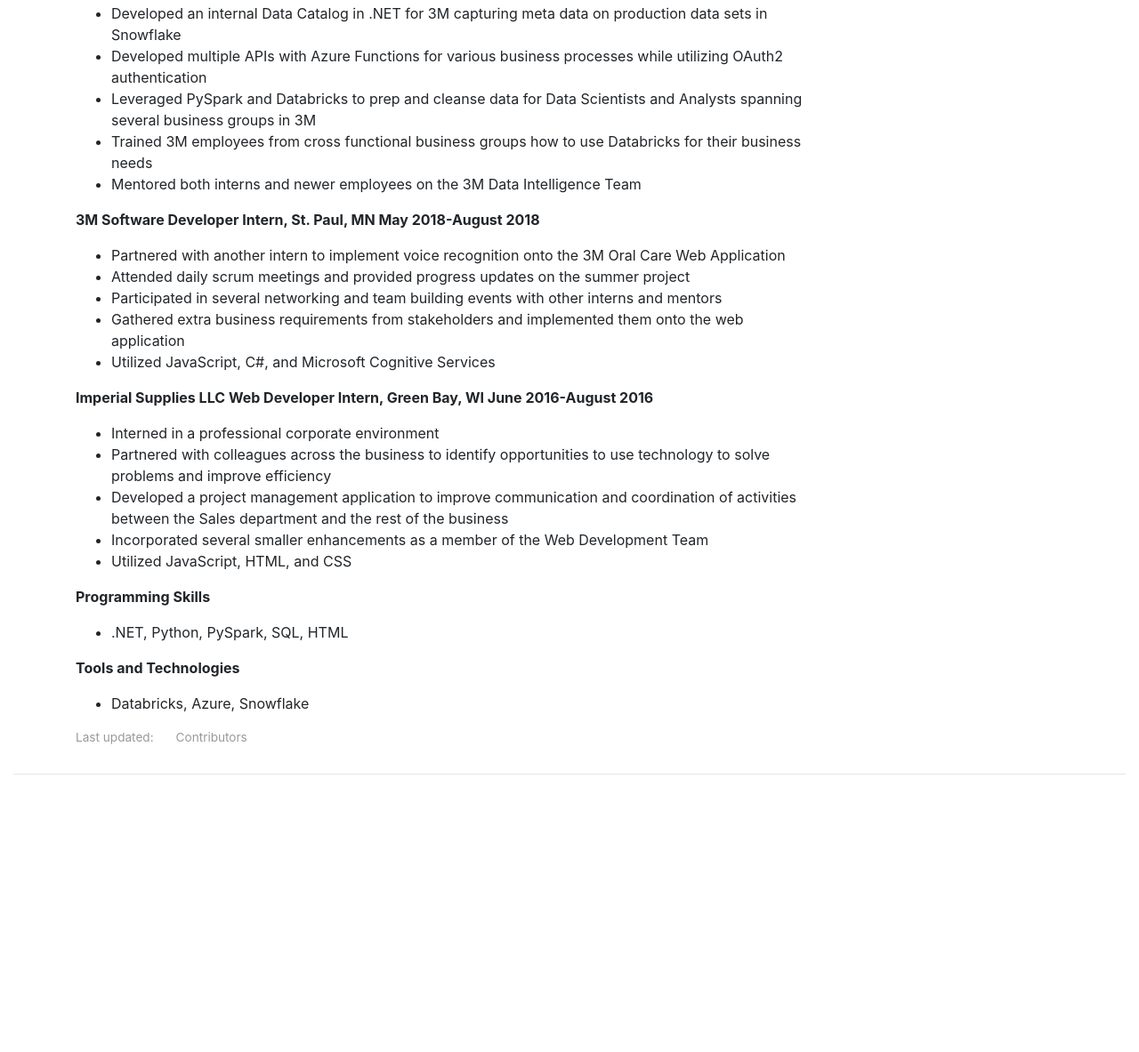
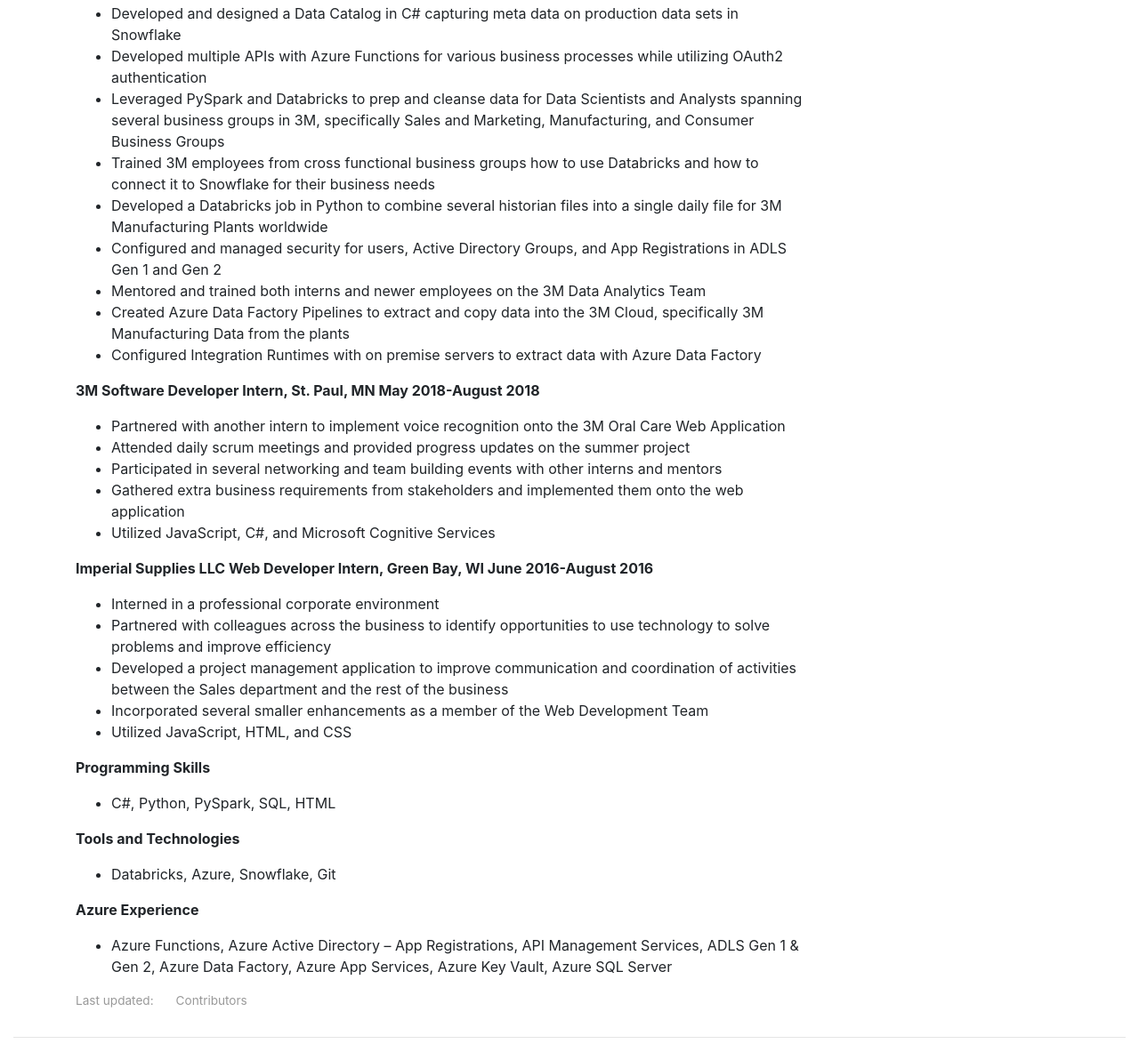
Before and after one commit to stevenhayes97/stevenhayes97.github.io, a plain HTML site: page index.html in a window 1280 px wide. Shown: the part 546-1729 px from the top of the page at 89% size. Before the commit the page ends 1433 px from the top, so only its background shows below. Drawn offline with nearby package versions, Linux system fonts and the light colour scheme; a script that the page names is missing.

Commit message:
Index current with resume

```diff
--- a/index.html
+++ b/index.html
@@ -93,11 +93,22 @@
 <h3 id="work-experience">Work Experience</h3>
 <p><strong>3M Data Engineer, St. Paul, MN February 2019-Present</strong></p>
 <ul>
-<li>Developed an internal Data Catalog in .NET for 3M capturing meta data on production data sets in Snowflake</li>
-<li>Developed multiple APIs with Azure Functions for various business processes while utilizing OAuth2 authentication</li>
-<li>Leveraged PySpark and Databricks to prep and cleanse data for Data Scientists and Analysts spanning several business groups in 3M</li>
-<li>Trained 3M employees from cross functional business groups how to use Databricks for their business needs</li>
-<li>Mentored both interns and newer employees on the 3M Data Intelligence Team</li>
+<li>Developed and designed a Data Catalog in C# capturing meta data on production data sets in Snowflake</li>
+<li>Developed multiple APIs with Azure Functions for various business processes while utilizing OAuth2
+authentication</li>
+<li>Leveraged PySpark and Databricks to prep and cleanse data for Data Scientists and Analysts spanning
+several business groups in 3M, specifically Sales and Marketing, Manufacturing, and Consumer Business
+Groups</li>
+<li>Trained 3M employees from cross functional business groups how to use Databricks and how to connect
+it to Snowflake for their business needs</li>
+<li>Developed a Databricks job in Python to combine several historian files into a single daily file for 3M
+Manufacturing Plants worldwide</li>
+<li>Configured and managed security for users, Active Directory Groups, and App Registrations in ADLS
+Gen 1 and Gen 2</li>
+<li>Mentored and trained both interns and newer employees on the 3M Data Analytics Team</li>
+<li>Created Azure Data Factory Pipelines to extract and copy data into the 3M Cloud, specifically 3M
+Manufacturing Data from the plants</li>
+<li>Configured Integration Runtimes with on premise servers to extract data with Azure Data Factory</li>
 </ul>
 <p><strong>3M Software Developer Intern, St. Paul, MN May 2018-August 2018</strong></p>
 <ul>
@@ -107,7 +118,7 @@
 <li>Gathered extra business requirements from stakeholders and implemented them onto the web application</li>
 <li>Utilized JavaScript, C#, and Microsoft Cognitive Services</li>
 </ul>
-<p><strong>Imperial Supplies LLC Web Developer Intern, Green Bay, WI June 2016-August 2016  </strong></p>
+<p><strong>Imperial Supplies LLC Web Developer Intern, Green Bay, WI June 2016-August 2016</strong></p>
 <ul>
 <li>Interned in a professional corporate environment</li>
 <li>Partnered with colleagues across the business to identify opportunities to use technology to solve problems and improve efficiency</li>
@@ -117,11 +128,16 @@
 </ul>
 <p><strong>Programming Skills</strong></p>
 <ul>
-<li>.NET, Python, PySpark, SQL, HTML</li>
+<li>C#, Python, PySpark, SQL, HTML</li>
 </ul>
 <p><strong>Tools and Technologies</strong></p>
 <ul>
-<li>Databricks, Azure, Snowflake</li>
+<li>Databricks, Azure, Snowflake, Git</li>
+</ul>
+<p><strong>Azure Experience</strong></p>
+<ul>
+<li>Azure Functions, Azure Active Directory – App Registrations, API Management Services, ADLS Gen 1 &amp; Gen 2,
+Azure Data Factory, Azure App Services, Azure Key Vault, Azure SQL Server</li>
 </ul>
 
 <ul class="metadata page-metadata" data-bi-name="page info" lang="en-us" dir="ltr">
@@ -246,5 +262,5 @@
 
 <!--
 MkDocs version : 1.0.4
-Build Date UTC : 2021-03-26 17:17:14
+Build Date UTC : 2021-03-28 21:40:57
 -->
```
